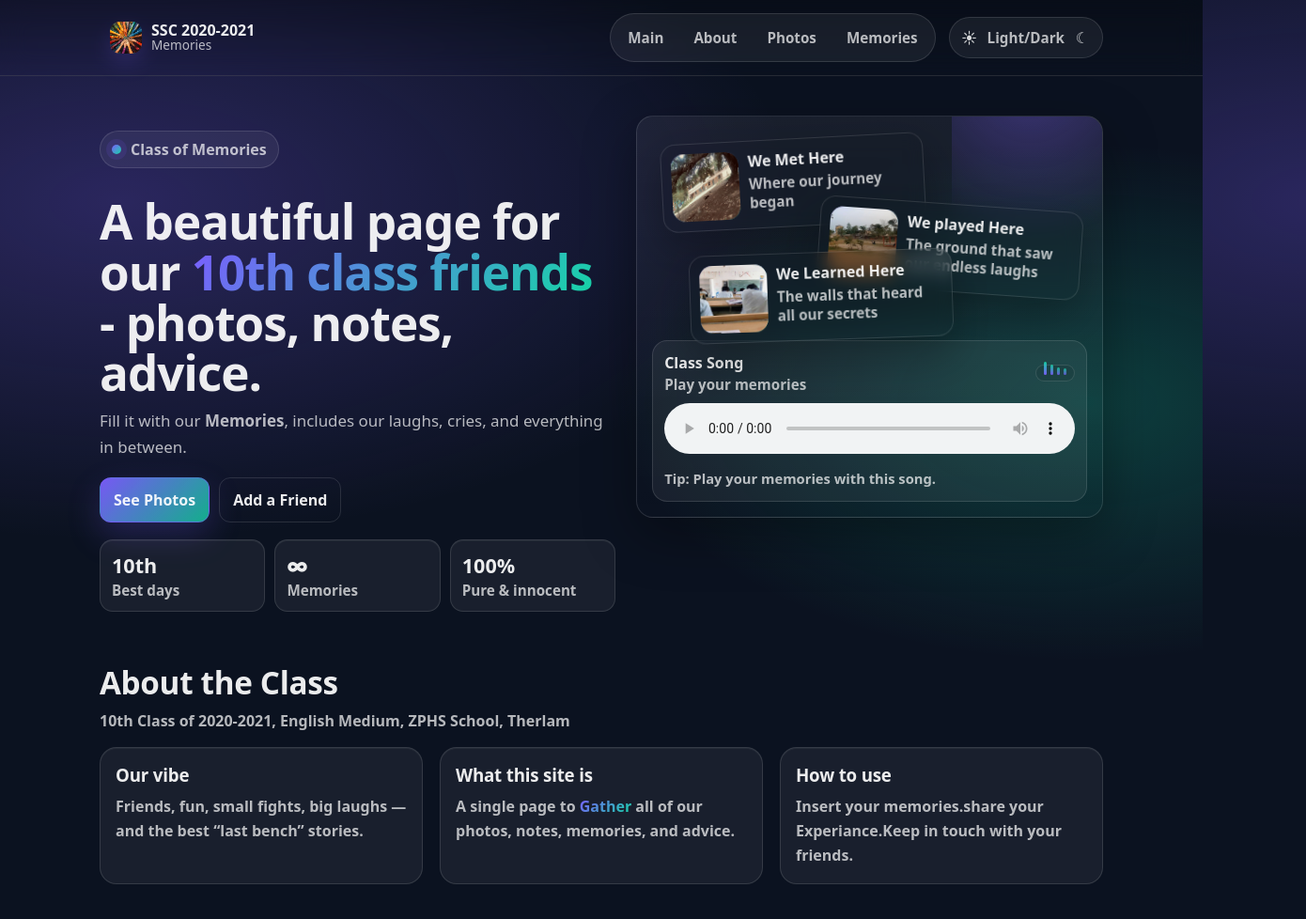
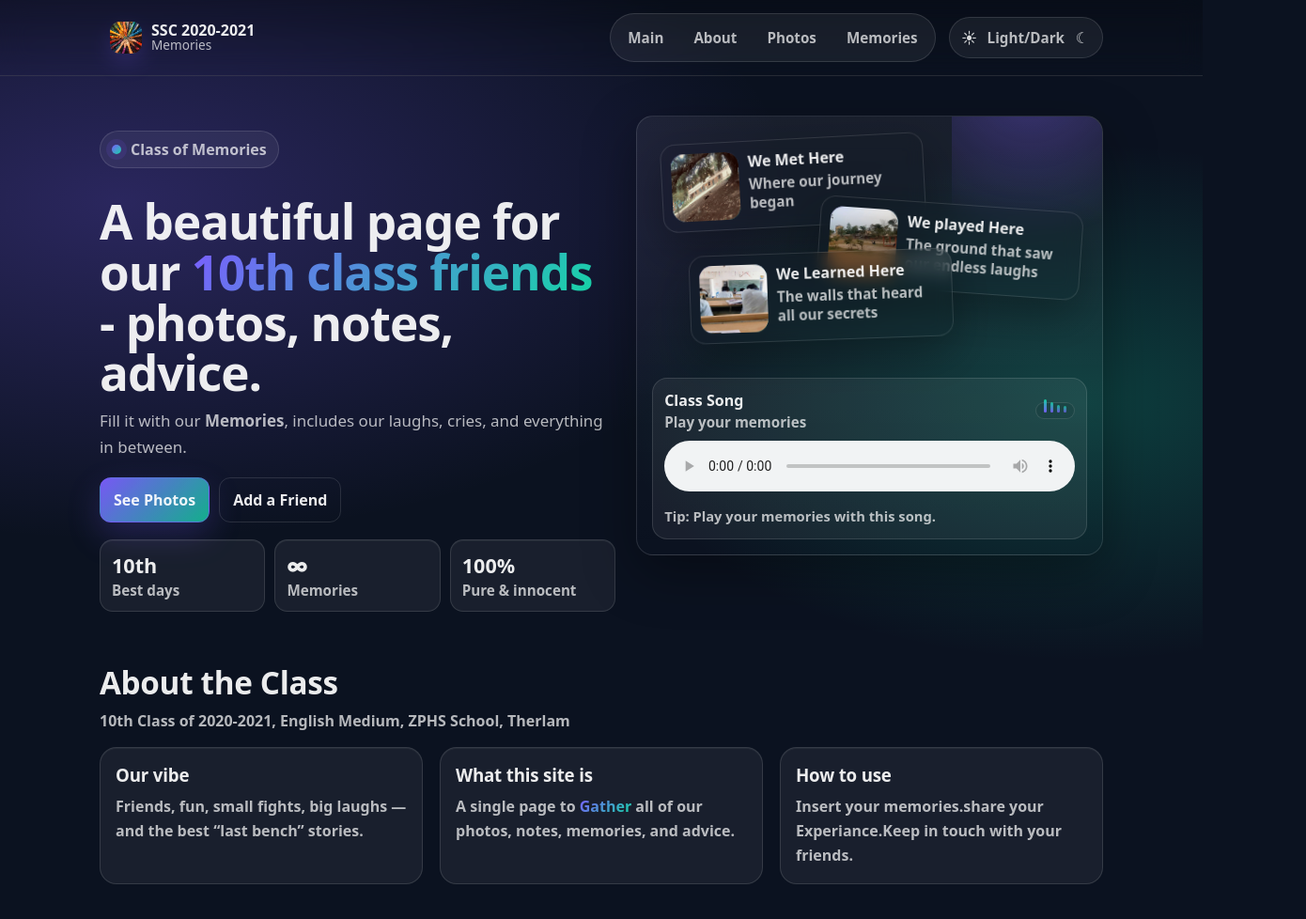
Before and after one commit to Jagadeesh-2106/SSC, a plain HTML site: page index.html in a window 1280 px wide. Shown: the top 978 px of the page at 94% size, 1390 px wide, since content can reach past the window. Drawn offline with nearby package versions, Linux system fonts and the light colour scheme; no server answers.

Commit message:
Update styles.css

```diff
--- a/styles.css
+++ b/styles.css
@@ -44,6 +44,7 @@
 
 html {
   scroll-behavior: smooth;
+  overflow-x: hidden;
 }
 
 body {
@@ -56,6 +57,7 @@ body {
     radial-gradient(900px 600px at 60% 95%, rgba(255, 207, 92, 0.14), transparent 58%),
     var(--bg);
   color: var(--text);
+  overflow-x: hidden;
 }
 
 a {
@@ -371,7 +373,7 @@ h1 {
 
 .float-cards {
   position: relative;
-  height: 210px;
+  height: 250px;
 }
 
 .mini-card {
@@ -388,6 +390,12 @@ h1 {
   padding: 10px;
   backdrop-filter: blur(10px);
   animation: floaty 5.6s ease-in-out infinite;
+  cursor: pointer;
+  z-index: 1;
+}
+
+.mini-card.is-front {
+  z-index: 10;
 }
 
 .theme-toggle:checked+.app .mini-card {
```
